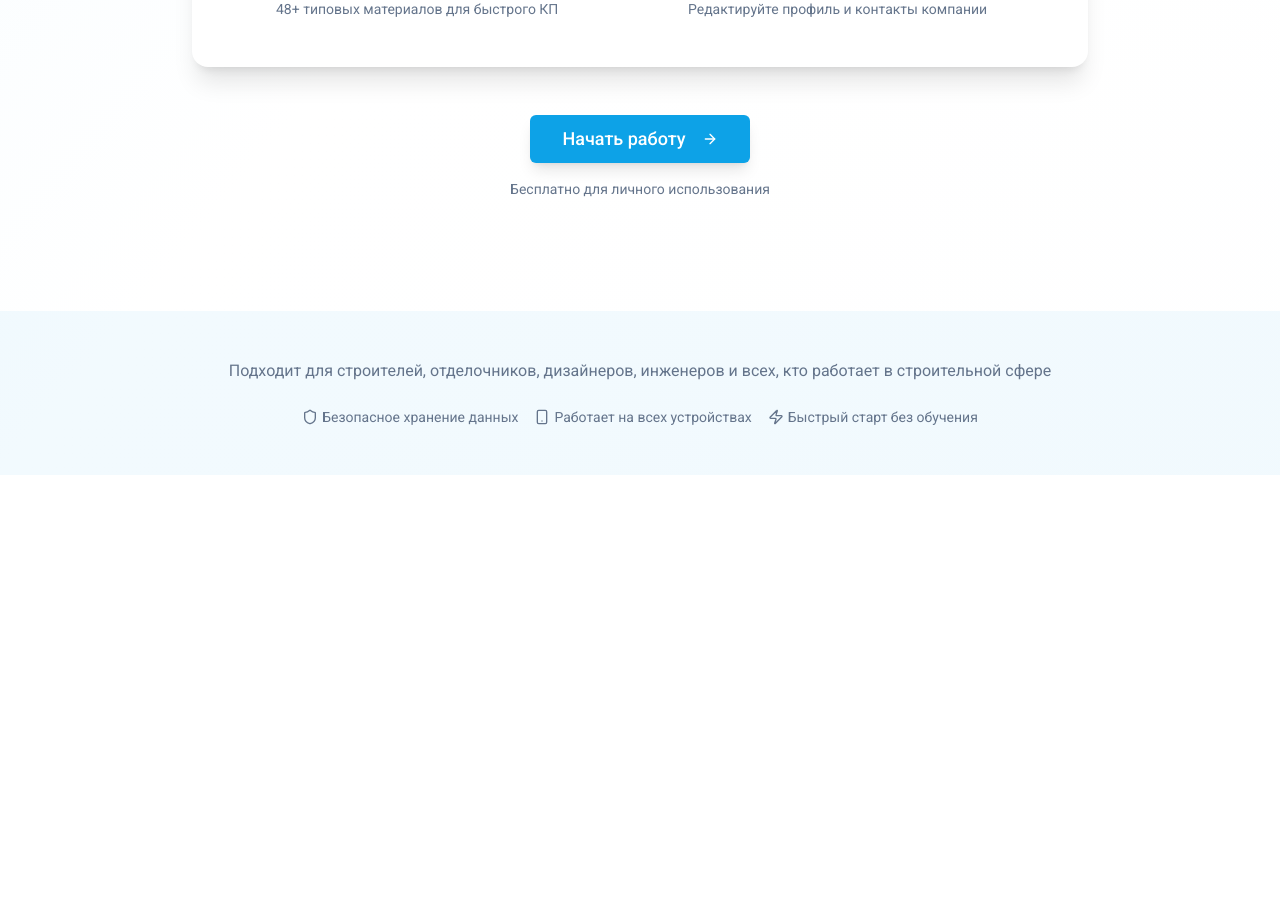
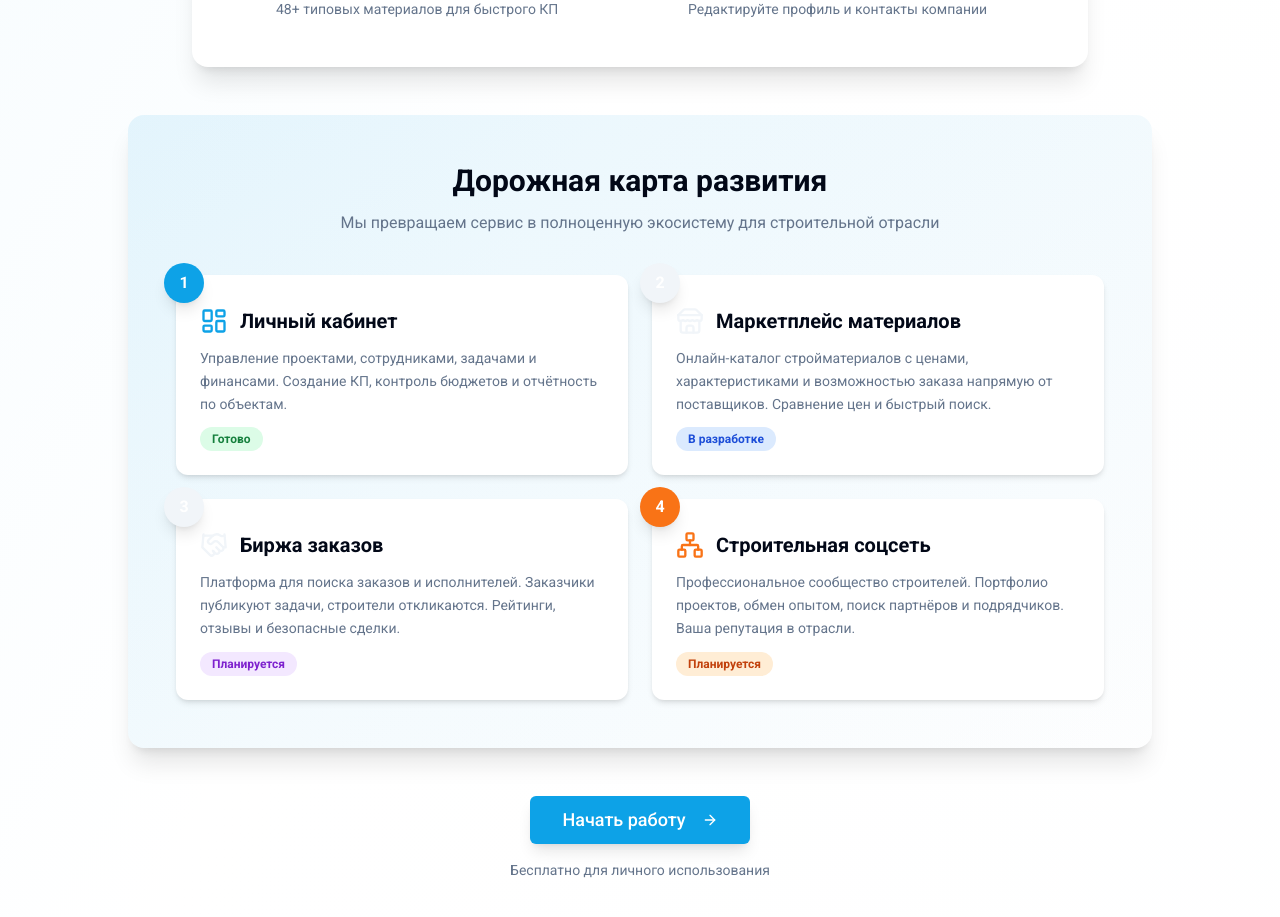
Before and after one commit to pr-poehali-dev/builder-dashboard-app, a React (Vite) app: page / in a window 1280 px wide. Shown: the part 1065-1982 px from the top of the page. Before the commit the page ends 1540 px from the top, so only its background shows below. Built offline with nearby package versions, Linux system fonts and the light colour scheme.

Commit message:
Добавлена дорожная карта проекта

```diff
--- a/src/pages/Landing.tsx
+++ b/src/pages/Landing.tsx
@@ -115,6 +115,77 @@ const Landing = ({ onGetStarted }: LandingProps) => {
           </div>
         </div>
 
+        <div className="bg-gradient-to-br from-primary/10 to-secondary/10 rounded-2xl p-8 sm:p-12 shadow-xl max-w-5xl mx-auto mb-12">
+          <h2 className="text-2xl sm:text-3xl font-bold mb-3 text-center">Дорожная карта развития</h2>
+          <p className="text-center text-muted-foreground mb-10">Мы превращаем сервис в полноценную экосистему для строительной отрасли</p>
+
+          <div className="grid md:grid-cols-2 gap-6">
+            <div className="bg-white rounded-xl p-6 shadow-md relative">
+              <div className="absolute -top-3 -left-3 h-10 w-10 rounded-full bg-primary flex items-center justify-center text-white font-bold shadow-lg">
+                1
+              </div>
+              <div className="flex items-center gap-3 mb-3 mt-2">
+                <Icon name="LayoutDashboard" size={28} className="text-primary" />
+                <h3 className="text-xl font-bold">Личный кабинет</h3>
+              </div>
+              <p className="text-muted-foreground text-sm leading-relaxed">
+                Управление проектами, сотрудниками, задачами и финансами. Создание КП, контроль бюджетов и отчётность по объектам.
+              </p>
+              <div className="mt-3 inline-block px-3 py-1 bg-green-100 text-green-700 text-xs font-semibold rounded-full">
+                Готово
+              </div>
+            </div>
+
+            <div className="bg-white rounded-xl p-6 shadow-md relative">
+              <div className="absolute -top-3 -left-3 h-10 w-10 rounded-full bg-secondary flex items-center justify-center text-white font-bold shadow-lg">
+                2
+              </div>
+              <div className="flex items-center gap-3 mb-3 mt-2">
+                <Icon name="Store" size={28} className="text-secondary" />
+                <h3 className="text-xl font-bold">Маркетплейс материалов</h3>
+              </div>
+              <p className="text-muted-foreground text-sm leading-relaxed">
+                Онлайн-каталог стройматериалов с ценами, характеристиками и возможностью заказа напрямую от поставщиков. Сравнение цен и быстрый поиск.
+              </p>
+              <div className="mt-3 inline-block px-3 py-1 bg-blue-100 text-blue-700 text-xs font-semibold rounded-full">
+                В разработке
+              </div>
+            </div>
+
+            <div className="bg-white rounded-xl p-6 shadow-md relative">
+              <div className="absolute -top-3 -left-3 h-10 w-10 rounded-full bg-accent flex items-center justify-center text-white font-bold shadow-lg">
+                3
+              </div>
+              <div className="flex items-center gap-3 mb-3 mt-2">
+                <Icon name="Handshake" size={28} className="text-accent" />
+                <h3 className="text-xl font-bold">Биржа заказов</h3>
+              </div>
+              <p className="text-muted-foreground text-sm leading-relaxed">
+                Платформа для поиска заказов и исполнителей. Заказчики публикуют задачи, строители откликаются. Рейтинги, отзывы и безопасные сделки.
+              </p>
+              <div className="mt-3 inline-block px-3 py-1 bg-purple-100 text-purple-700 text-xs font-semibold rounded-full">
+                Планируется
+              </div>
+            </div>
+
+            <div className="bg-white rounded-xl p-6 shadow-md relative">
+              <div className="absolute -top-3 -left-3 h-10 w-10 rounded-full bg-orange-500 flex items-center justify-center text-white font-bold shadow-lg">
+                4
+              </div>
+              <div className="flex items-center gap-3 mb-3 mt-2">
+                <Icon name="Network" size={28} className="text-orange-500" />
+                <h3 className="text-xl font-bold">Строительная соцсеть</h3>
+              </div>
+              <p className="text-muted-foreground text-sm leading-relaxed">
+                Профессиональное сообщество строителей. Портфолио проектов, обмен опытом, поиск партнёров и подрядчиков. Ваша репутация в отрасли.
+              </p>
+              <div className="mt-3 inline-block px-3 py-1 bg-orange-100 text-orange-700 text-xs font-semibold rounded-full">
+                Планируется
+              </div>
+            </div>
+          </div>
+        </div>
+
         <div className="text-center">
           <Button
             size="lg"
```
